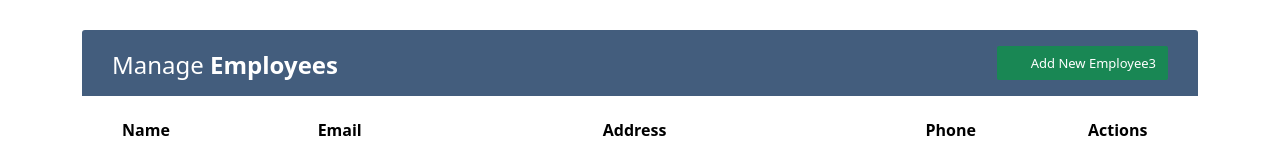
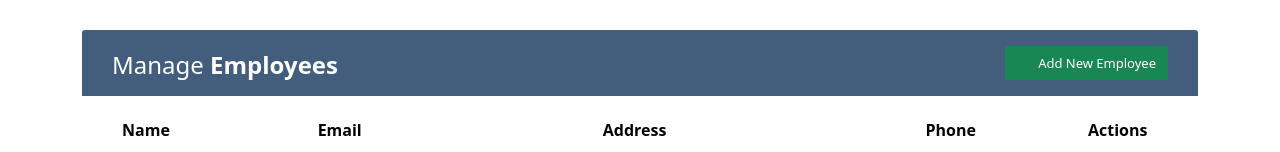
Before and after one commit to fatihcihan/manage-employee, a React (Create React App) app: page / in a window 1280 px wide. Shown: the top 152 px of the page. Built offline with nearby package versions, Linux system fonts and the light colour scheme.

Commit message:
changed button text

```diff
--- a/src/components/EmployeeList.js
+++ b/src/components/EmployeeList.js
@@ -19,7 +19,7 @@ const EmployeeList = () => {
                         <h2>Manage <b>Employees</b></h2>
                     </div>
                     <div className="col-sm-6">
-                        <Button onClick={handleShow} className="btn btn-success text-white" data-toggle="modal"><i className="material-icons">&#xE147;</i> <span>Add New Employee3</span></Button>
+                        <Button onClick={handleShow} className="btn btn-success text-white" data-toggle="modal"><i className="material-icons">&#xE147;</i> <span>Add New Employee</span></Button>
                     </div>
                 </div>
             </div>
```
